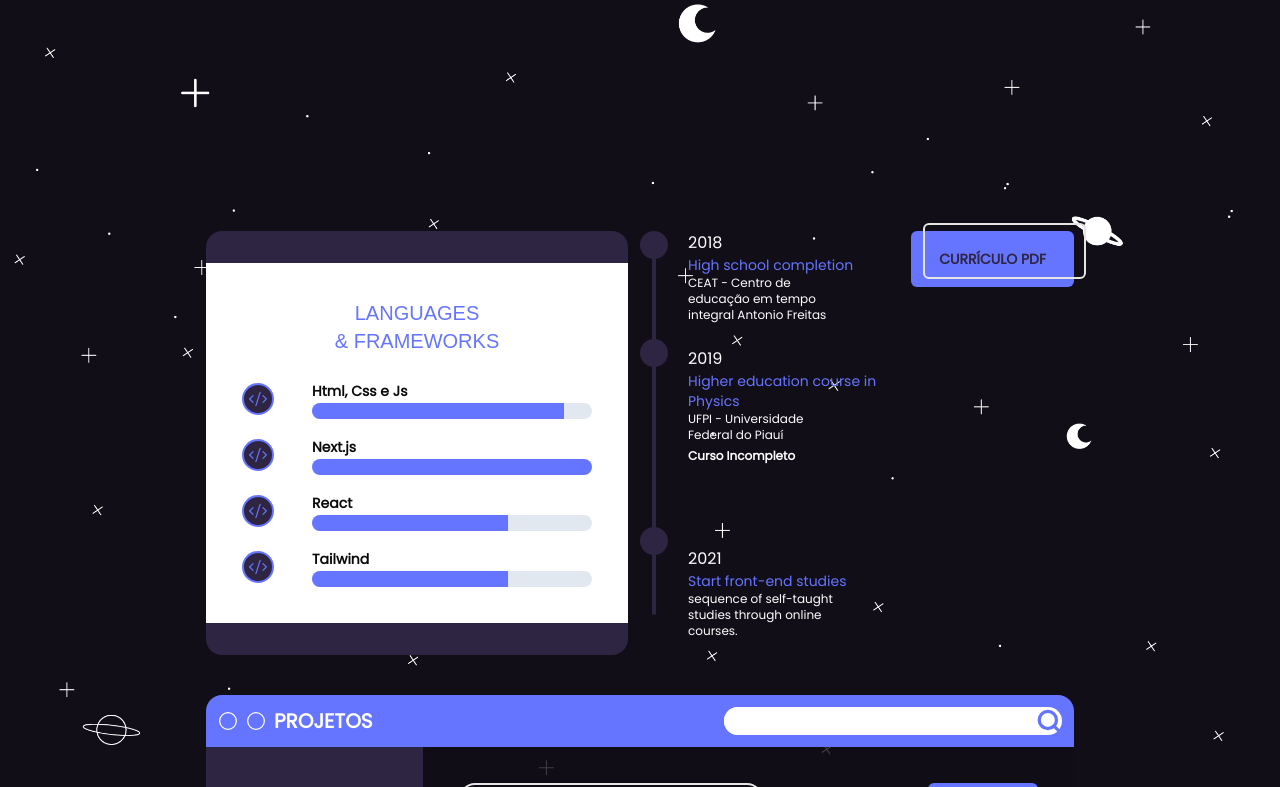
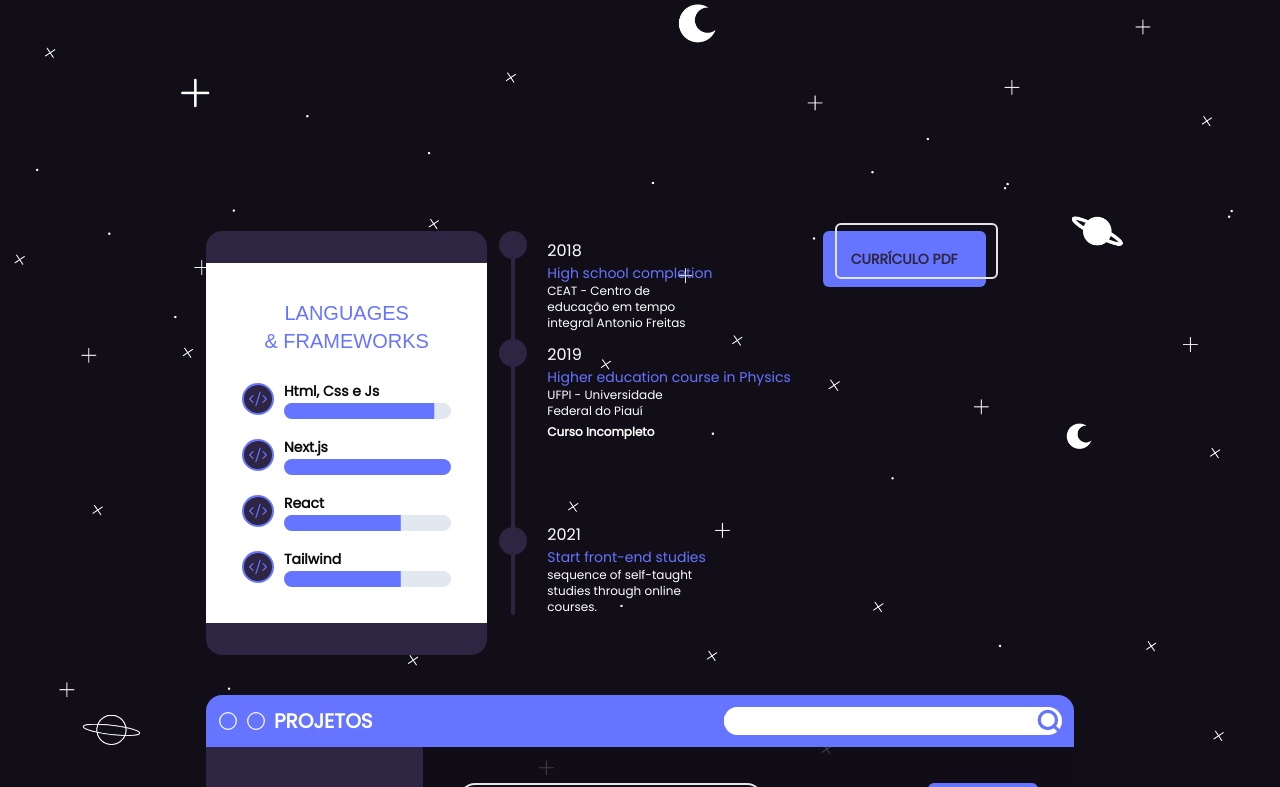
Before and after one commit to DeysRodrigues/portfolio, a Next.js app: page / in a window 1280 px wide. Shown: the part 629-1416 px from the top of the page. Built offline with nearby package versions, Linux system fonts and the light colour scheme; a web font is replaced by a local one.

Commit message:
style: change mt and w

```diff
--- a/src/app/ui/cardTrajectory.tsx
+++ b/src/app/ui/cardTrajectory.tsx
@@ -1,8 +1,9 @@
 import { Button } from "@/components/ui/button";
+import Link from "next/link";
 
 const CardTrajectory = () => {
     return (
-        <div className=" flex flex-col w-[50%]">
+        <div className=" flex flex-col w-full w-[50%]">
 
             <div className="flex flex-col gap-6 md:flex-row">
                 <div className="flex gap-6">
@@ -14,13 +15,13 @@ const CardTrajectory = () => {
 
                     </div>
                     <div className="flex flex-col px-2">
-                        <div>
+                        <div className="mt-2">
                             <span className="text-primary-text">2018</span>
                             <p className="text-secondary text-sm w-full">High school completion</p>
                             <p className="text-primary-text text-xs  w-40">CEAT - Centro de educação em tempo integral Antonio Freitas</p>
                         </div>
 
-                        <div className="mt-6">
+                        <div className="mt-3">
                             <span className="text-primary-text">2019</span>
                             <p className="text-secondary text-sm w-full">Higher education course in Physics</p>
                             <p className="text-primary-text text-xs  w-40">UFPI - Universidade Federal do Piauí</p>
@@ -36,10 +37,13 @@ const CardTrajectory = () => {
                 </div>
 
                 <div className="">
+                    <Link href="/curriculo-deys.pdf"  target="_blank" rel="noopener noreferrer">
                     <Button className="relative p-7 text-tertiary font-bold">
                         CURRÍCULO PDF
                         <span className="absolute -right-3 -top-2 bottom-2 border-2 w-full rounded-md "></span>
                     </Button>
+                    </Link>
+
                 </div>
             </div>
 
```
